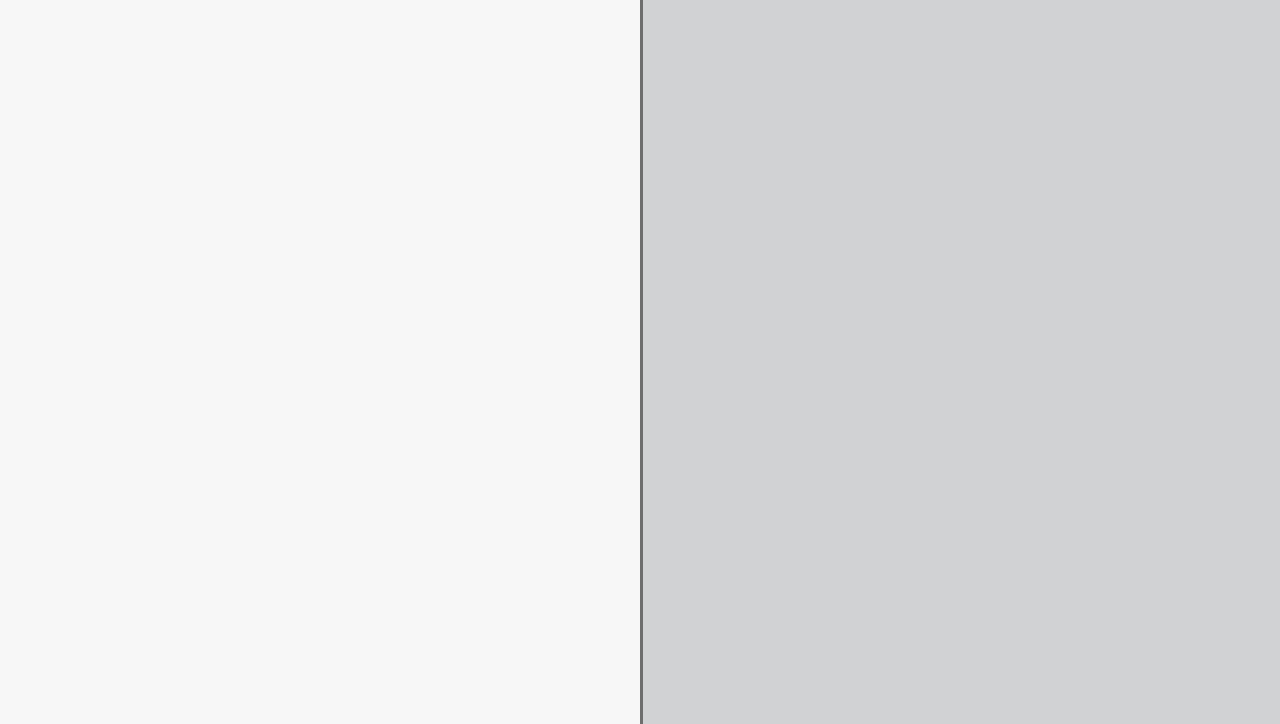
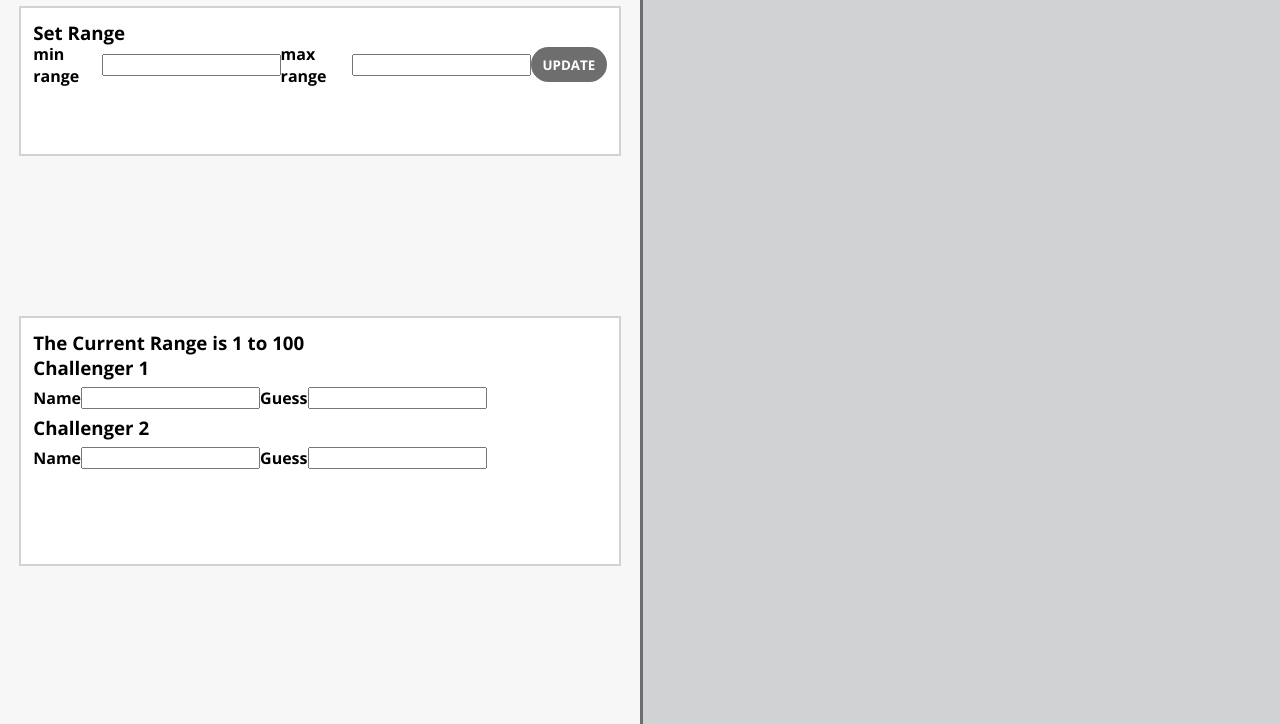
Before and after one commit to andrewckinstler/number-guesser-v2, a plain HTML site: page index.html in a window 1280 px wide. Shown: the part 148-872 px from the top of the page. Drawn offline with nearby package versions, Linux system fonts and the light colour scheme.

Commit message:
Push to merge

```diff
--- a/index.html
+++ b/index.html
@@ -8,10 +8,63 @@
 </head>
 <body>
 	<header>
-		<h1 id="header__h1">NUMBER GUESSES</h1>
-		<p id="header__p">ULTIMATE CHALLENGER EDITION</p>
+		<h1 id="header__h1">
+			NUMBER GUESSES
+		</h1>
+		<p id="header__p">
+			ULTIMATE CHALLENGER EDITION
+		</p>
 	</header>
 		<section class="main__left--conatiner">
+			<article id="left__set--range">
+				<h3>
+					Set Range
+				</h3>
+				<article id="range__input--container">
+					<p>
+						min range
+					</p>
+					<input id ="js__min--range" type="number" name=""></input>
+					<p>
+						max range</p>
+					<input id ="js__max--range" type="number" name=""></input>
+					<button id="js__range--button">
+						UPDATE
+					</button>
+				</article>
+			</article>
+			<article id="left__submit--guess">
+				<h3>
+					The Current Range is 1 to 100
+				</h3>
+				<h3>
+					Challenger 1
+				</h3>
+					<article id="current__range1--container">
+						<p>
+							Name
+						</p>
+						<input id="js__input--name1" type="text" name="">
+						<p>
+							Guess
+						</p>
+						<input type="text" name="">
+				  </article>
+				<h3>
+					Challenger 2
+				</h3>
+				<article id="current__range2--container">
+					<p>
+						Name
+					</p>
+					<input id="js__input--name2" type="text" name="">
+					<p>
+						Guess
+					</p>
+					<input type="text" name="">
+				</article>
+			</article>
+			<article id="left__latest--score"></article>
 		</section>
 		<section class="main__right--conatiner">
 		</section>
--- a/style.css
+++ b/style.css
@@ -29,10 +29,16 @@ header {
 	color: #dd1972;
 	font-size: 2.5vw;
 	text-align: center;
+	padding: 2.5%;
+}
+
+#header__h1 {
+	line-height: 70%;
 }
 
 #header__p {
-
+	color: #ffffff;
+	font-size: 1.5vw;
 }
 
 /*LEFT SIDE / GAME ********************************************/
@@ -43,6 +49,60 @@ header {
 	width: 100%;
 	height: 100%;
 	background: #f7f7f7;
+	padding: 3%;
+}
+
+#left__set--range {
+	width: 100%;
+	height: 150px;
+	background: #ffffff;
+	border: 2px solid #d0d2d3;
+	padding: 2%;
+}
+
+#left__submit--guess {
+	width: 100%;
+	height: 250px;
+	background: #ffffff;
+	border: 2px solid #d0d2d3;
+	padding: 2%;
+}
+
+#left__latest--score {
+	width: 100%;
+	height: 200px;
+	background: #ffffff;
+	border: 2px solid #d0d2d3;
+}
+
+#range__input--container {
+	width: 100%;
+	height: 40px;
+	display: flex;
+	align-items: center;
+}
+
+#js__range--button {
+	width: 90px;
+	height: 35px;
+	background: #6E6E6E;
+	color: #ffffff;
+	border: none;
+	border-radius: 20px;
+}
+
+#current__range1--container {
+	width: 30%;
+	height: 35px;
+	display: flex;
+	align-items: center;
+}
+
+#current__range2--container {
+	width: 30%;
+	height: 35px;
+	display: flex;
+	align-items: center;
 }
 
 /*RIGHT SIDE / PLAYER CARD ********************************/
```
